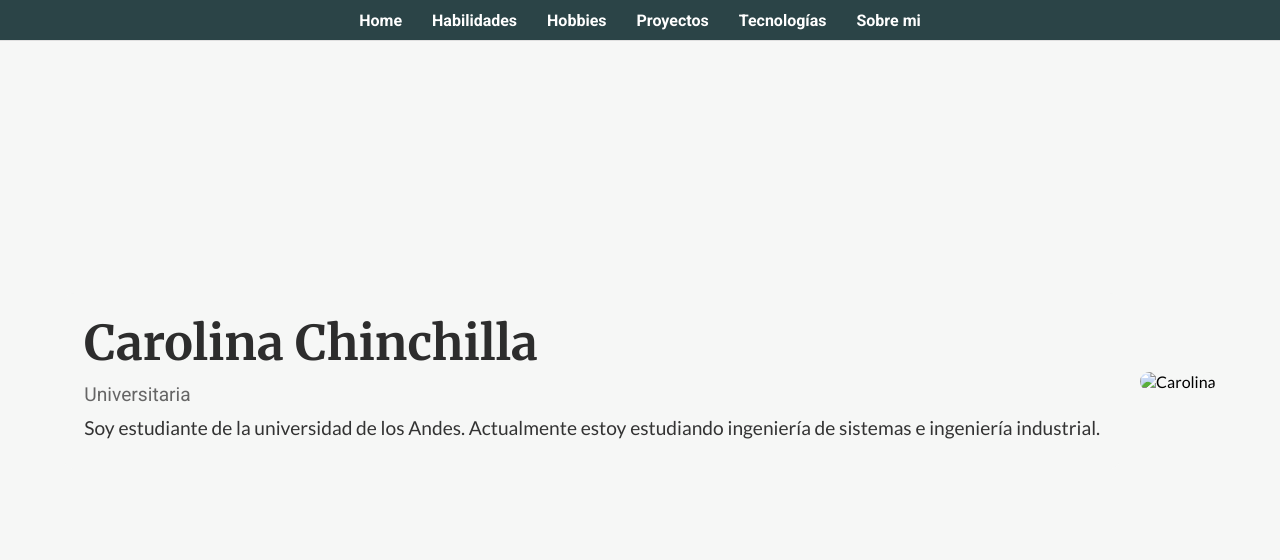
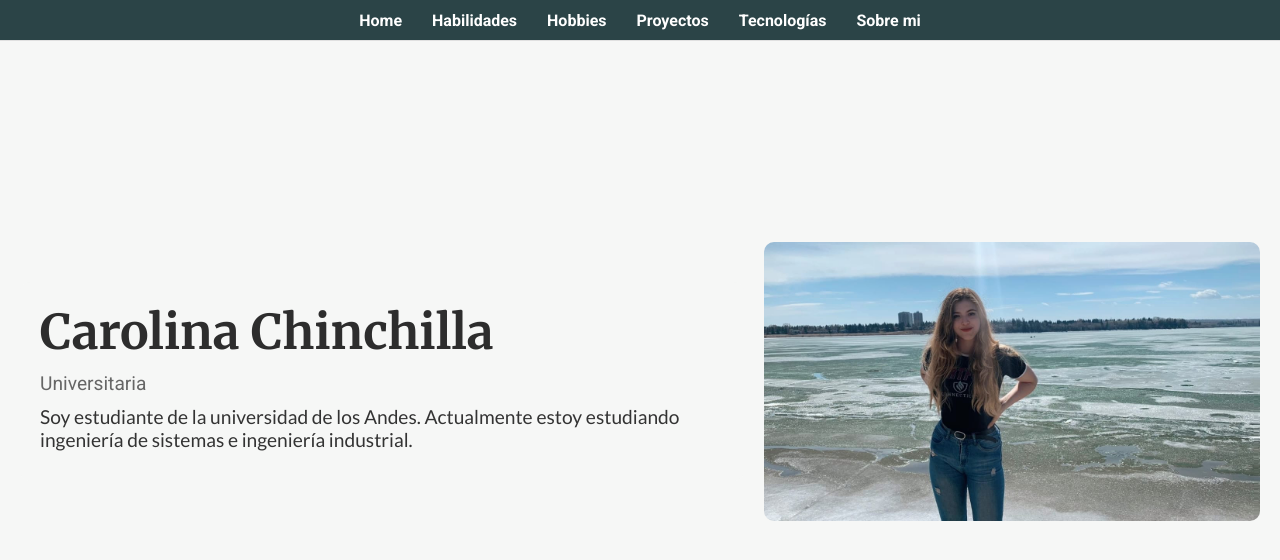
Before and after one commit to chinchillacarolina/P-gina-Web, a plain HTML site: page index.html in a window 1280 px wide. Drawn offline with Linux system fonts and the light colour scheme.

Commit message:
Update index.html

```diff
--- a/index.html
+++ b/index.html
@@ -28,7 +28,7 @@
             <p class="description">Soy estudiante de la universidad de los Andes. Actualmente estoy estudiando ingeniería de sistemas e ingeniería industrial.</p>
         </section>
         <section class="image-container">
-            <img src="/images/yo.jpg" alt="Carolina">
+            <img src="yo.jpg" alt="Carolina">
         </section>
     </main>
 </body>
```
